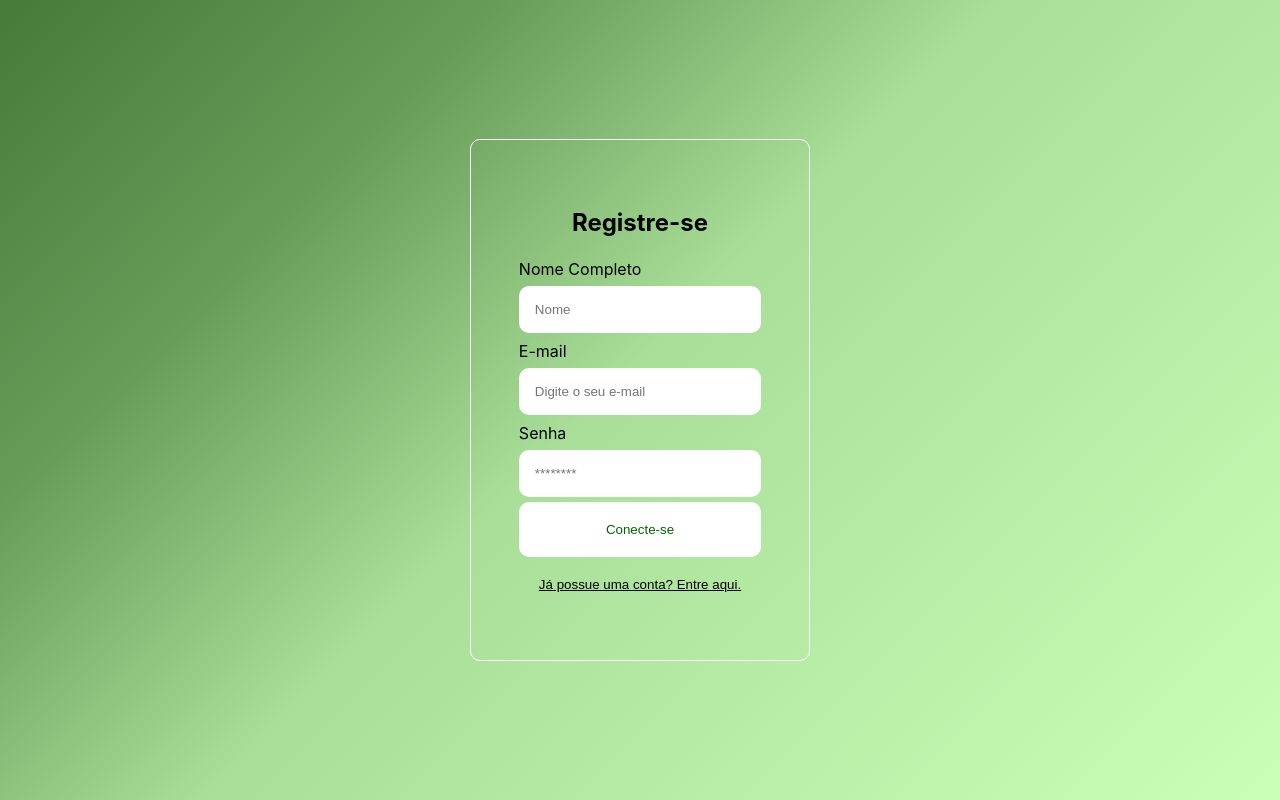
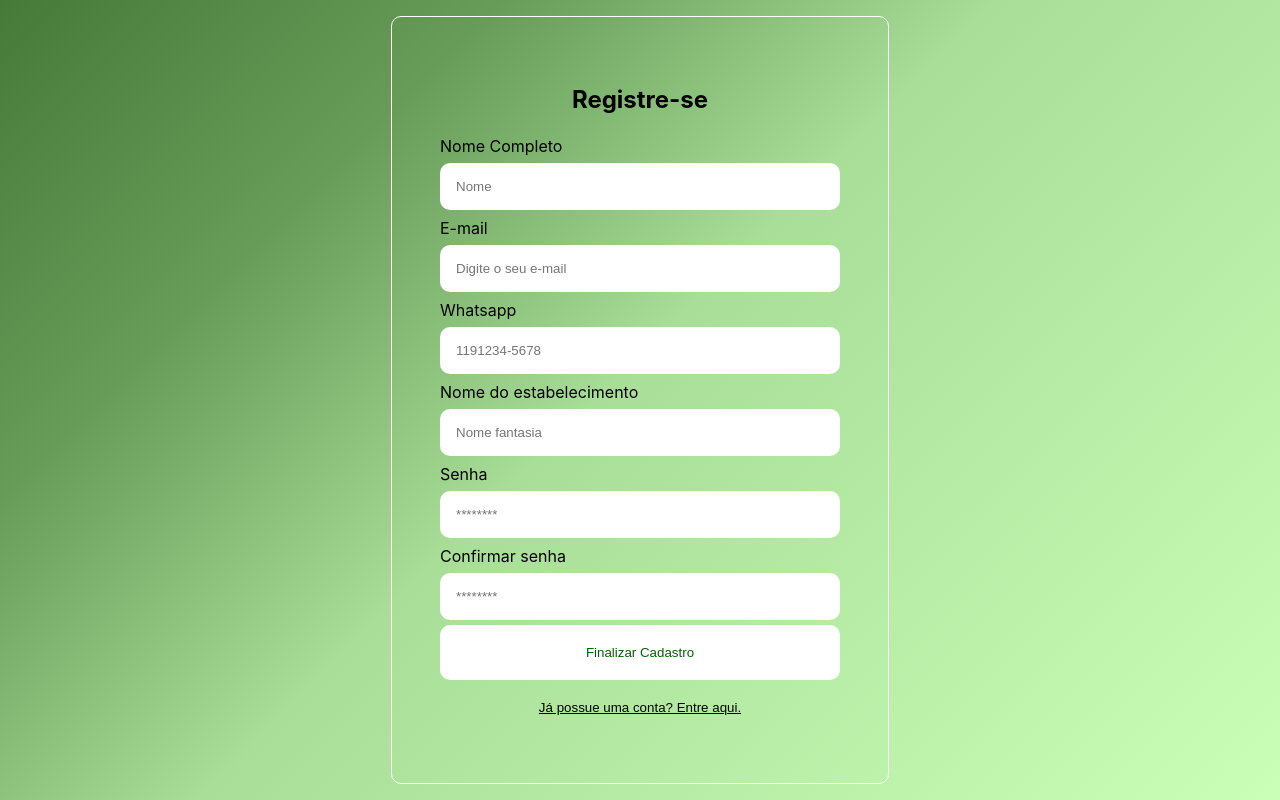
Before and after one commit to Antoniorodgs/singepreact, a React (Create React App) app: page /register in a window 1280 px wide. Both pictures are taken after a click on the button "Não tem uma conta? Registre-se aqui.". Built offline with nearby package versions, Linux system fonts and the light colour scheme.

Commit message:
alteração e adicição do onchange

```diff
--- a/src/App.css
+++ b/src/App.css
@@ -8,12 +8,10 @@
   background-image: linear-gradient(135deg,#457a38,#669b58,#a8de97 48%,#c9ffb7);
 }
 
-/* Restante do seu CSS */
-
-
 .form-container, .login-form, .register-form {
   display: flex;
   flex-direction: column;
+  width: 25rem;
 }
 
 @media screen and (min-width: 600px) {
@@ -46,6 +44,8 @@ button {
   color:#006400;
 }
 
+
+
 .link-btn {
   background: none;
   color: black;
--- a/src/Register.jsx
+++ b/src/Register.jsx
@@ -1,30 +1,110 @@
 import React, { useState } from "react";
 
 export const Register = (props) => {
-  const [email, setEmail] = useState('');
-  const [pass, setPass] = useState('');
-  const [name, setName] = useState('');
+  const [email, setEmail] = useState("");
+  const [pass, setPass] = useState("");
+  const [name, setName] = useState("");
+  const [whatsapp, setWhatsapp] = useState("");
+  const [establishment, setEstablishment] = useState("");
+  const [confirmPass, setConfirmPass] = useState("");
 
   const handleSubmit = (e) => {
     e.preventDefault();
-    console.log(email);
-  }
+    console.log(email, pass, name, whatsapp, establishment, confirmPass);
+  };
+
+  const handleEmailChange = (e) => {
+    setEmail(e.target.value);
+  };
+
+  const handlePasswordChange = (e) => {
+    setPass(e.target.value);
+  };
+
+  const handleConfirmPasswordChange = (e) => {
+    setConfirmPass(e.target.value);
+  };
+
+  const handleNameChange = (e) => {
+    setName(e.target.value);
+  };
+
+  const handleWhatsappChange = (e) => {
+    setWhatsapp(e.target.value);
+  };
+
+  const handleEstablishmentChange = (e) => {
+    setEstablishment(e.target.value);
+  };
 
   return (
     <div className="form-container">
       <h2>Registre-se</h2>
       <form className="register-form" onSubmit={handleSubmit}>
         <label htmlFor="name">Nome Completo</label>
-      <input value={name} name="name" id="name" placeholder="Nome"/>
+        <input
+          value={name}
+          name="name"
+          id="name"
+          placeholder="Nome"
+          onChange={handleNameChange}
+        />
         <label htmlFor="email">E-mail</label>
-      <input value={email} type="email" placeholder="Digite o seu e-mail" id="email" name="email"/>
+        <input
+          value={email}
+          type="email"
+          placeholder="Digite o seu e-mail"
+          id="email"
+          name="email"
+          onChange={handleEmailChange}
+        />
+
+        <label htmlFor="whatsapp">Whatsapp</label>
+        <input
+          value={whatsapp}
+          name="whatsapp"
+          placeholder="1191234-5678"
+          id="whatsapp"
+          onChange={handleWhatsappChange}
+        />
+
+        <label htmlFor="establishment">Nome do estabelecimento</label>
+        <input
+          value={establishment}
+          type="name"
+          placeholder="Nome fantasia"
+          name="establishment"
+          onChange={handleEstablishmentChange}
+        />
 
         <label htmlFor="password">Senha</label>
-      <input value={pass} type="password" placeholder="********" id="password" name="password"/>
+        <input
+          value={pass}
+          type="password"
+          placeholder="********"
+          id="password"
+          name="password"
+          onChange={handlePasswordChange}
+        />
 
-      <button type="submit">Conecte-se</button>
+        <label htmlFor="confirmPassword">Confirmar senha</label>
+        <input
+          value={confirmPass}
+          type="password"
+          placeholder="********"
+          id="confirmPassword"
+          name="confirmPassword"
+          onChange={handleConfirmPasswordChange}
+        />
+
+        <button type="submit">Finalizar Cadastro</button>
       </form>
-    <button className="link-btn" onClick={() => props.onFormSwitch('login')}>Já possue uma conta? Entre aqui.</button>
+      <button
+        className="link-btn"
+        onClick={() => props.onFormSwitch("login")}
+      >
+        Já possue uma conta? Entre aqui.
+      </button>
     </div>
-  )
-}
+  );
+};
```
Also changed, not shown: src/dashboard.jsx (added). Lines whose indentation alone changed are shown as unchanged.
